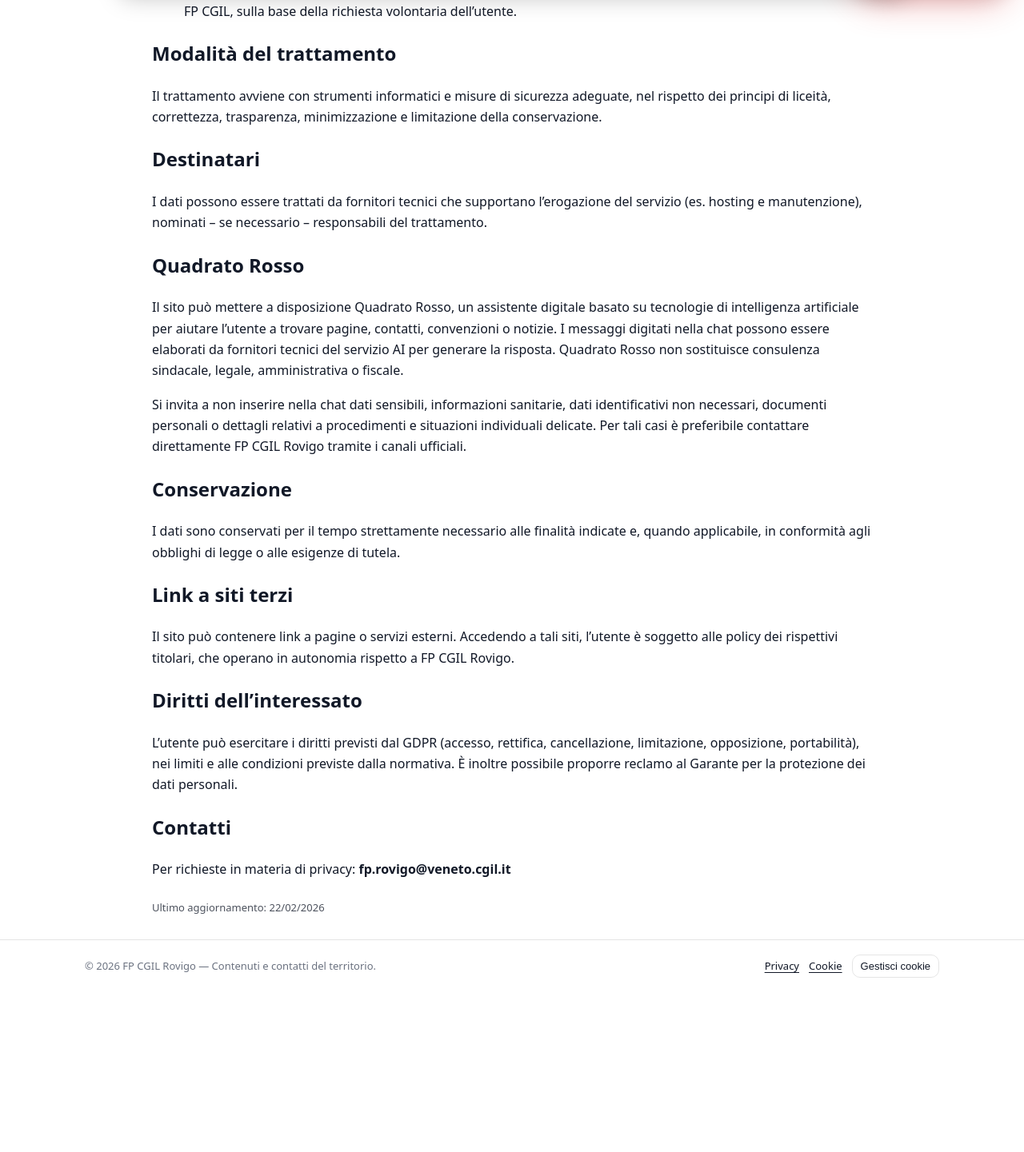
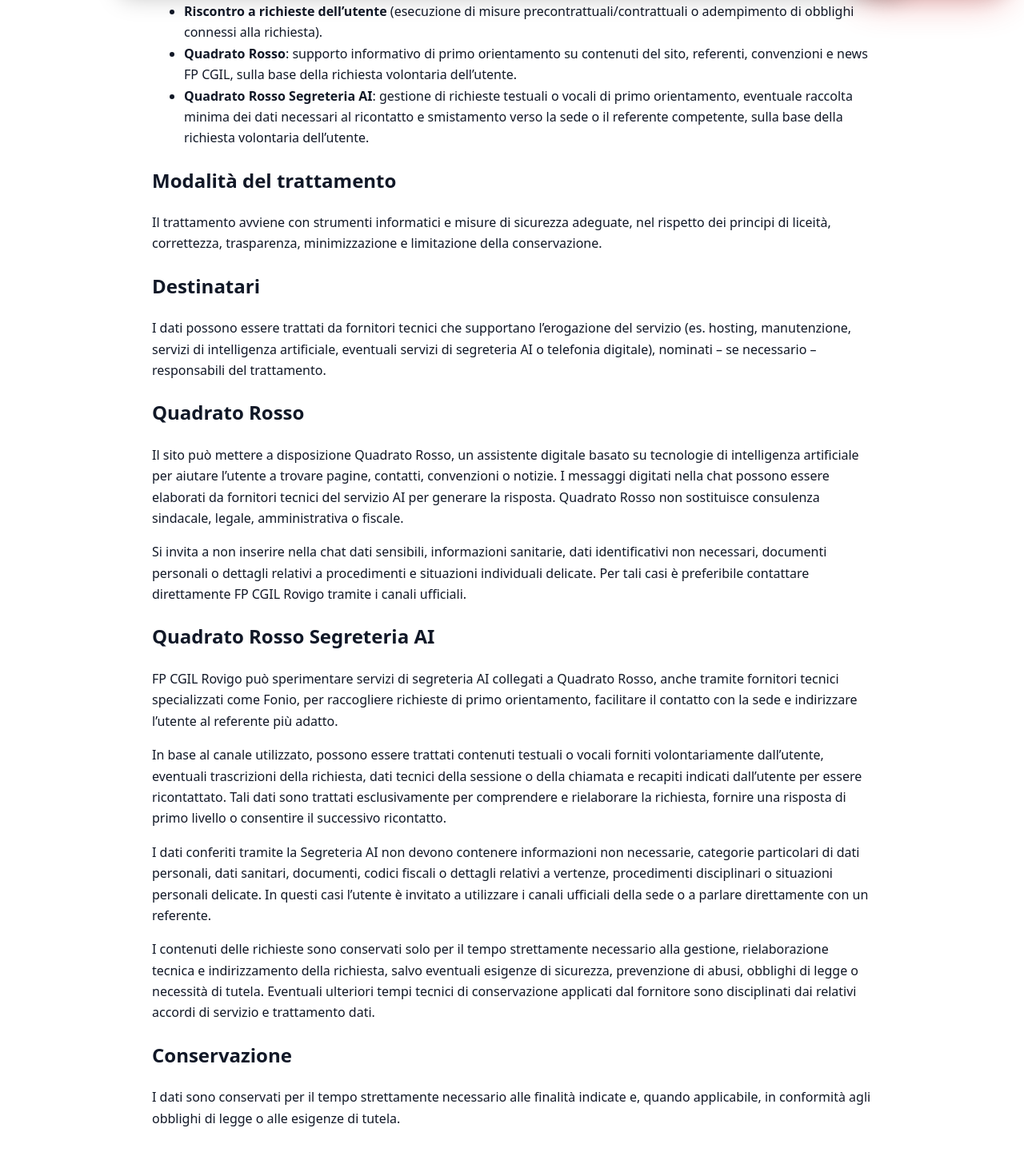
Before and after one commit to pasqualebrenga/fpcgilrovigo-web, a Next.js app: page /privacy in a window 1280 px wide. Shown: the part 798-2239 px from the top of the page at 80% size. Before the commit the page ends 2039 px from the top, so only its background shows below. Built offline with nearby package versions, Linux system fonts and the light colour scheme.

Commit message:
Aggiorna privacy segreteria AI

```diff
--- a/app/privacy/page.tsx
+++ b/app/privacy/page.tsx
@@ -35,6 +35,12 @@ export default function PrivacyPage() {
           del sito, trattati per fornire una risposta automatizzata e indirizzare l’utente verso pagine,
           contatti o informazioni utili.
         </li>
+        <li>
+          <b>Richieste gestite tramite Quadrato Rosso Segreteria AI</b>: eventuali testi, trascrizioni,
+          contenuti vocali, numero chiamante o recapiti forniti volontariamente dall’utente, trattati
+          esclusivamente per comprendere la richiesta, orientare l’utente o consentire un eventuale
+          ricontatto da parte di FP CGIL Rovigo.
+        </li>
       </ul>
 
       <h2>Finalità e basi giuridiche</h2>
@@ -50,6 +56,11 @@ export default function PrivacyPage() {
           <b>Quadrato Rosso</b>: supporto informativo di primo orientamento su contenuti del sito,
           referenti, convenzioni e news FP CGIL, sulla base della richiesta volontaria dell’utente.
         </li>
+        <li>
+          <b>Quadrato Rosso Segreteria AI</b>: gestione di richieste testuali o vocali di primo
+          orientamento, eventuale raccolta minima dei dati necessari al ricontatto e smistamento verso
+          la sede o il referente competente, sulla base della richiesta volontaria dell’utente.
+        </li>
       </ul>
 
       <h2>Modalità del trattamento</h2>
@@ -61,7 +72,8 @@ export default function PrivacyPage() {
       <h2>Destinatari</h2>
       <p>
         I dati possono essere trattati da fornitori tecnici che supportano l’erogazione del servizio
-        (es. hosting e manutenzione), nominati – se necessario – responsabili del trattamento.
+        (es. hosting, manutenzione, servizi di intelligenza artificiale, eventuali servizi di segreteria
+        AI o telefonia digitale), nominati – se necessario – responsabili del trattamento.
       </p>
 
       <h2>Quadrato Rosso</h2>
@@ -76,6 +88,34 @@ export default function PrivacyPage() {
         non necessari, documenti personali o dettagli relativi a procedimenti e situazioni individuali
         delicate. Per tali casi è preferibile contattare direttamente FP CGIL Rovigo tramite i canali
         ufficiali.
+      </p>
+
+      <h2>Quadrato Rosso Segreteria AI</h2>
+      <p>
+        FP CGIL Rovigo può sperimentare servizi di segreteria AI collegati a Quadrato Rosso, anche tramite
+        fornitori tecnici specializzati come Fonio, per raccogliere richieste di primo orientamento,
+        facilitare il contatto con la sede e indirizzare l’utente al referente più adatto.
+      </p>
+      <p>
+        In base al canale utilizzato, possono essere trattati contenuti testuali o vocali forniti
+        volontariamente dall’utente, eventuali trascrizioni della richiesta, dati tecnici della sessione
+        o della chiamata e recapiti indicati dall’utente per essere ricontattato. Tali dati sono trattati
+        esclusivamente per comprendere e rielaborare la richiesta, fornire una risposta di primo livello
+        o consentire il successivo ricontatto.
+      </p>
+      <p>
+        I dati conferiti tramite la Segreteria AI non devono contenere informazioni non necessarie,
+        categorie particolari di dati personali, dati sanitari, documenti, codici fiscali o dettagli
+        relativi a vertenze, procedimenti disciplinari o situazioni personali delicate. In questi casi
+        l’utente è invitato a utilizzare i canali ufficiali della sede o a parlare direttamente con un
+        referente.
+      </p>
+      <p>
+        I contenuti delle richieste sono conservati solo per il tempo strettamente necessario alla gestione,
+        rielaborazione tecnica e indirizzamento della richiesta, salvo eventuali esigenze di sicurezza,
+        prevenzione di abusi, obblighi di legge o necessità di tutela. Eventuali ulteriori tempi tecnici
+        di conservazione applicati dal fornitore sono disciplinati dai relativi accordi di servizio e
+        trattamento dati.
       </p>
 
       <h2>Conservazione</h2>
```
